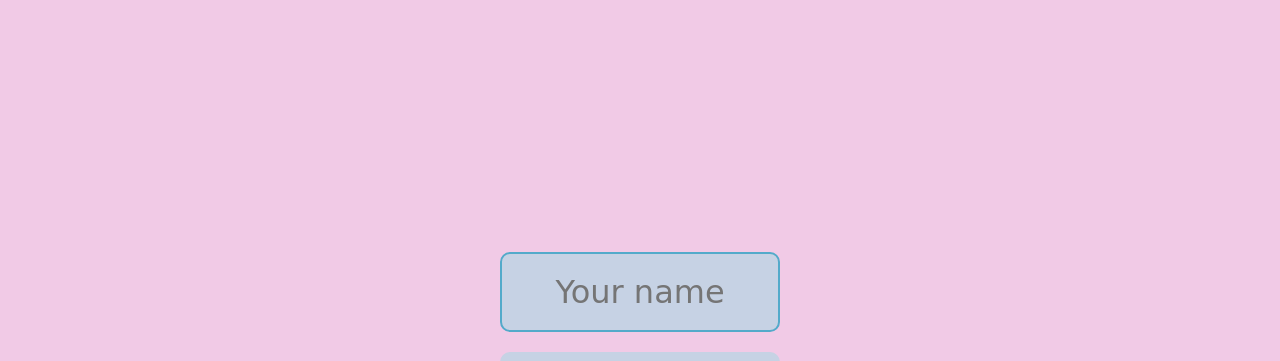
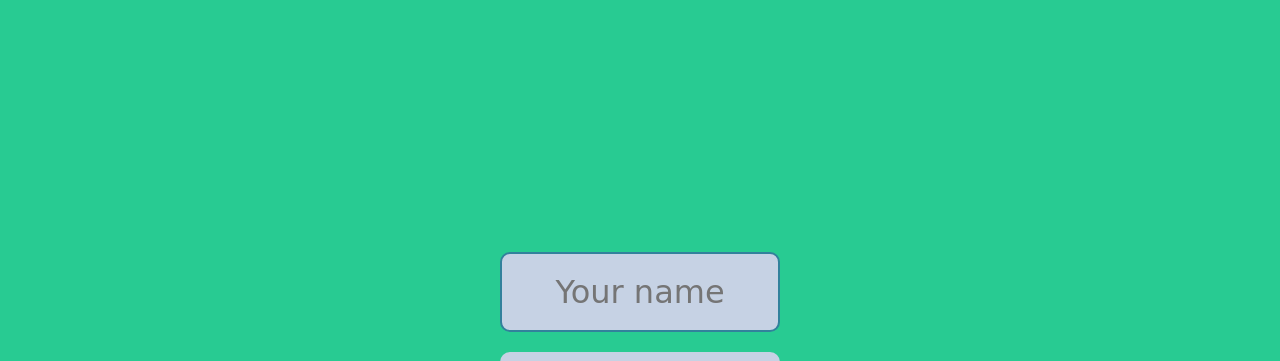
Before and after one commit to Riya73/Sudoku, a plain HTML site: page index.html in a window 1280 px wide. Shown: the part 86-447 px from the top of the page. Drawn offline with nearby package versions, Linux system fonts and the light colour scheme; a web font is replaced by a local one.

Commit message:
Update app.css

```diff
--- a/app.css
+++ b/app.css
@@ -1,12 +1,12 @@
 :root {
     --bg-main: #c6d2e4;
-    --bg-body: rgb(241, 202, 230);
+    --bg-body: rgb(40, 203, 146);
     --color-txt: #000;
     --filled-color: #000;
-    --filled-bg: #caf0f8;
+    --filled-bg: #3b8292;
 
     --white: #fff;
-    --blue: #53aaca;
+    --blue: #32819c;
     --red: #ad194a;
     --black: #000;
 
@@ -25,11 +25,11 @@
 }
 
 .dark {
-    --bg-main: #2a2a38;
-    --bg-body: #1a1a2e;
-    --color-txt: #6a6a6a;
-    --filled-color: #4f4f63;
-    --filled-bg: #000;
+    --bg-main: rgb(21, 55, 42);
+    --bg-body: rgb(16, 70, 49);
+    --color-txt: #000000;
+    --filled-color: #2c2c30;
+    --filled-bg: #000000;
 }
 
 * {
```
